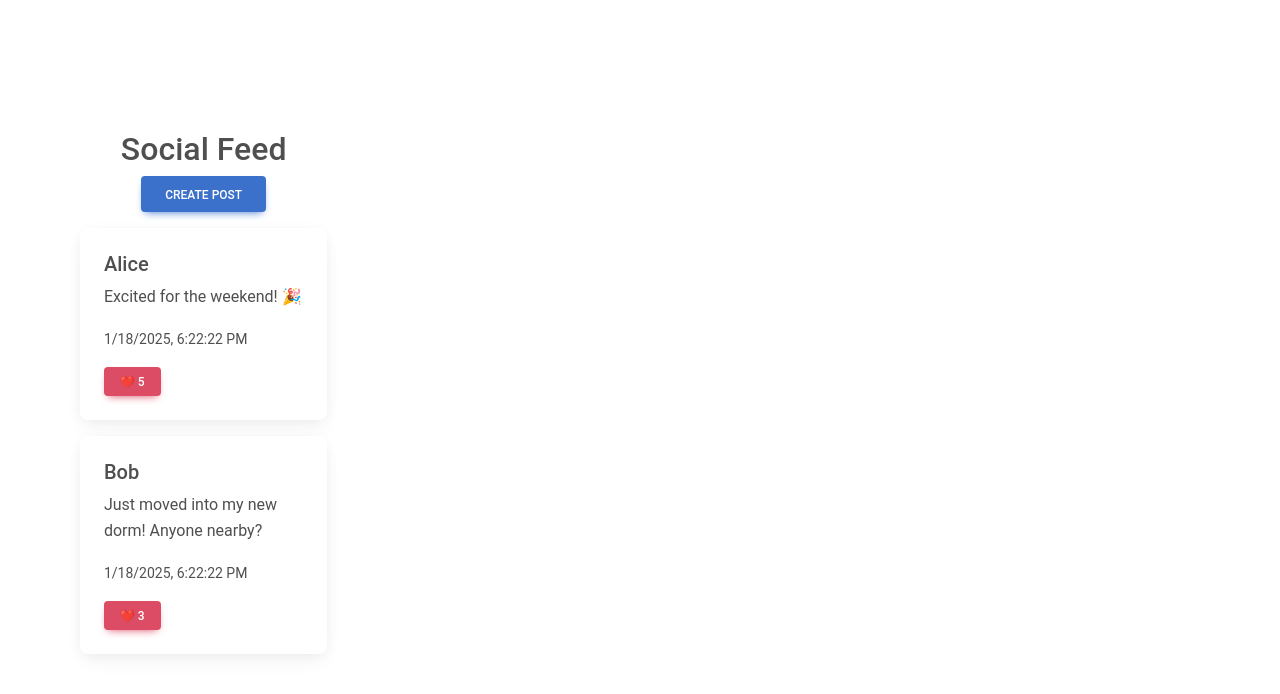
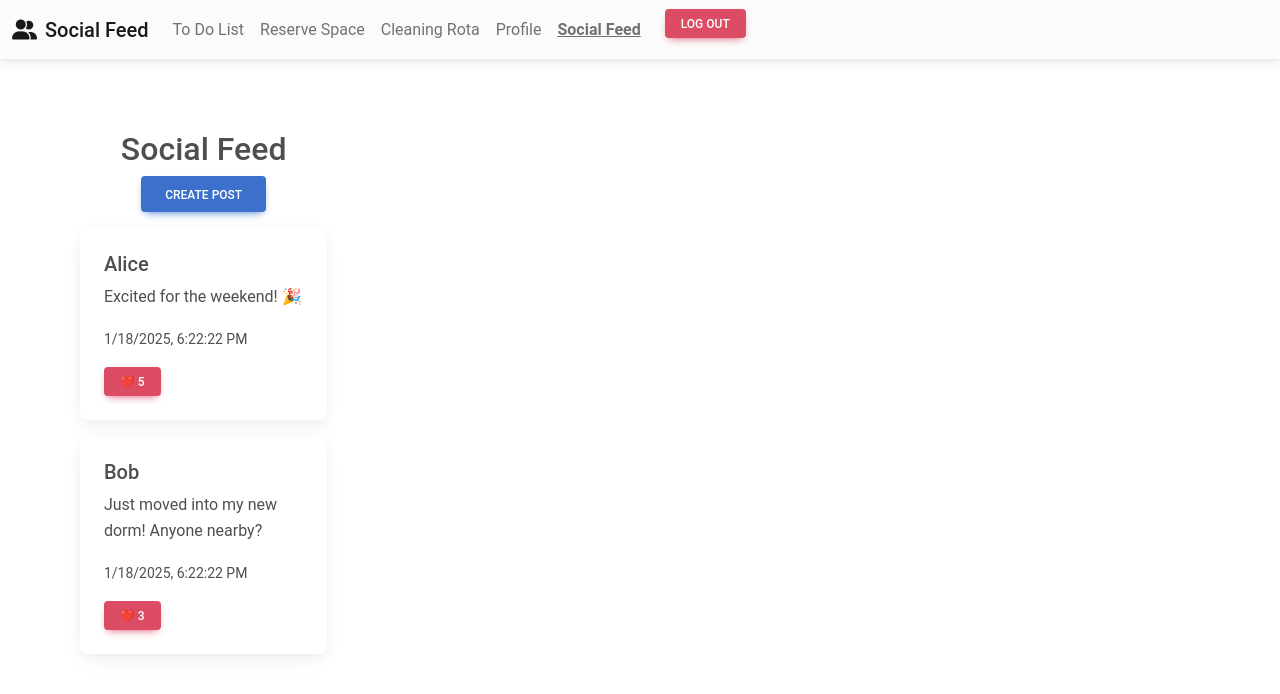
Before and after one commit to s00221135/p400-application, a React (Vite) app: page /social-feed in a window 1280 px wide. Shown: the top 694 px of the page. Built offline with nearby package versions, Linux system fonts and the light colour scheme; what amazon-cognito-identity-js would draw is missing.

Commit message:
added social nav

```diff
--- a/src/components/Navigation.tsx
+++ b/src/components/Navigation.tsx
@@ -55,6 +55,10 @@ const Navigation: React.FC = () => {
     case "/profile":
       pageTitle = "Profile";
       pageIcon = "user";
+      break;
+      case "/social-feed":
+      pageTitle = "Social Feed";
+      pageIcon = "user-group";
       break;
     default:
       pageTitle = "Home";
@@ -131,6 +135,11 @@ const Navigation: React.FC = () => {
               </MDBNavbarLink>
             </MDBNavbarItem>
             <MDBNavbarItem>
+              <MDBNavbarLink href="/user-group" className={getActiveClass("/social-feed")}>
+                Social Feed
+              </MDBNavbarLink>
+            </MDBNavbarItem>
+            <MDBNavbarItem>
               <MDBBtn color="danger" size="sm" className="ms-3" onClick={handleLogout}>
                 Log Out
               </MDBBtn>
--- a/src/pages/SocialFeed.tsx
+++ b/src/pages/SocialFeed.tsx
@@ -1,5 +1,6 @@
 import React, { useState } from "react";
 import { useNavigate } from "react-router-dom"; // Import navigation hook
+import Navigation from "../components/Navigation"; // Import Navigation component
 import {
   MDBContainer,
   MDBRow,
@@ -48,6 +49,11 @@ const SocialFeed: React.FC = () => {
   };
 
   return (
+    <>
+      {/* Navigation Bar */}
+      <Navigation />
+
+      {/* Page Content */}
       <MDBContainer>
         <MDBRow className="justify-content-center">
           <MDBCol md="8">
@@ -78,6 +84,7 @@ const SocialFeed: React.FC = () => {
           </MDBCol>
         </MDBRow>
       </MDBContainer>
+    </>
   );
 };
 
```
Lines whose indentation alone changed are shown as unchanged.
